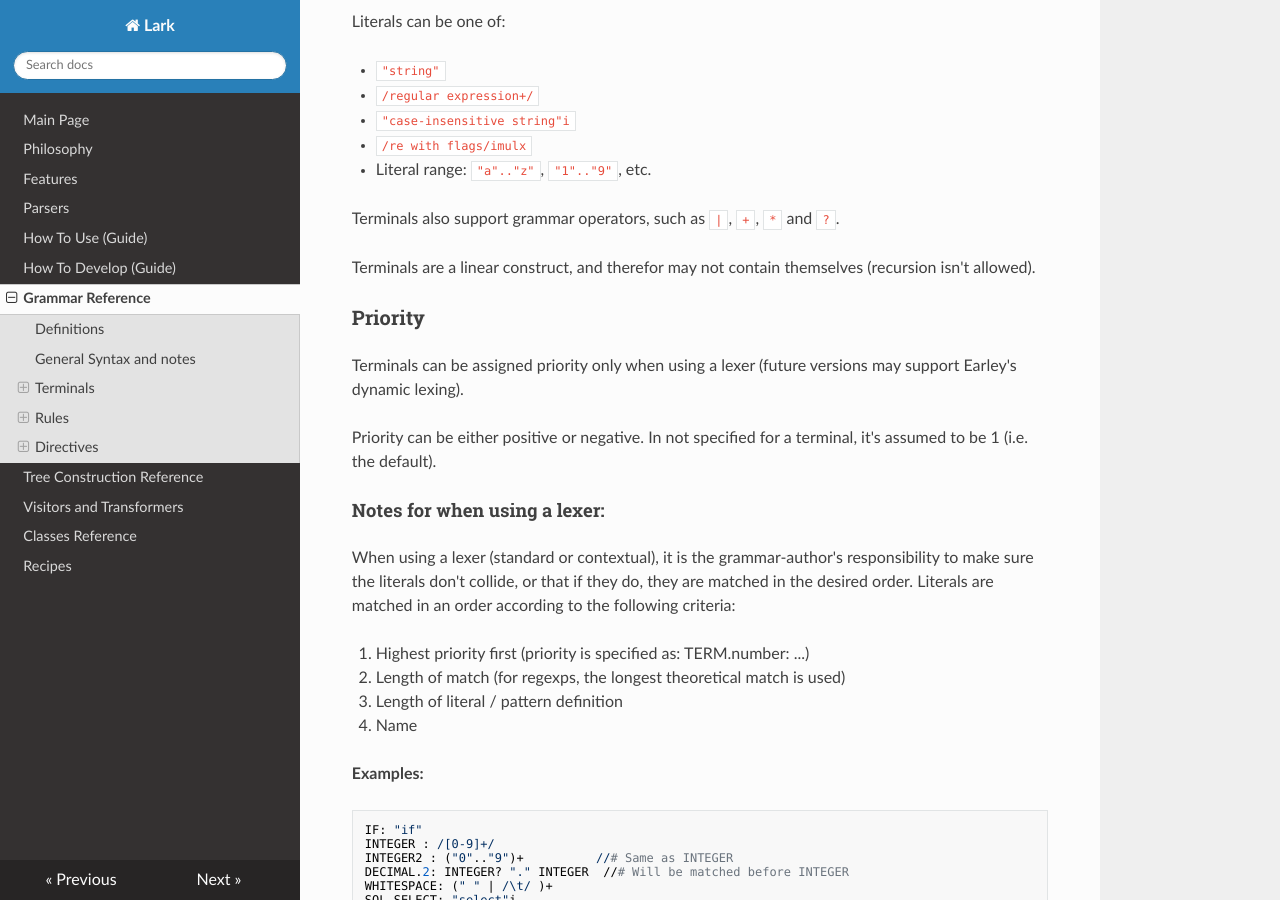
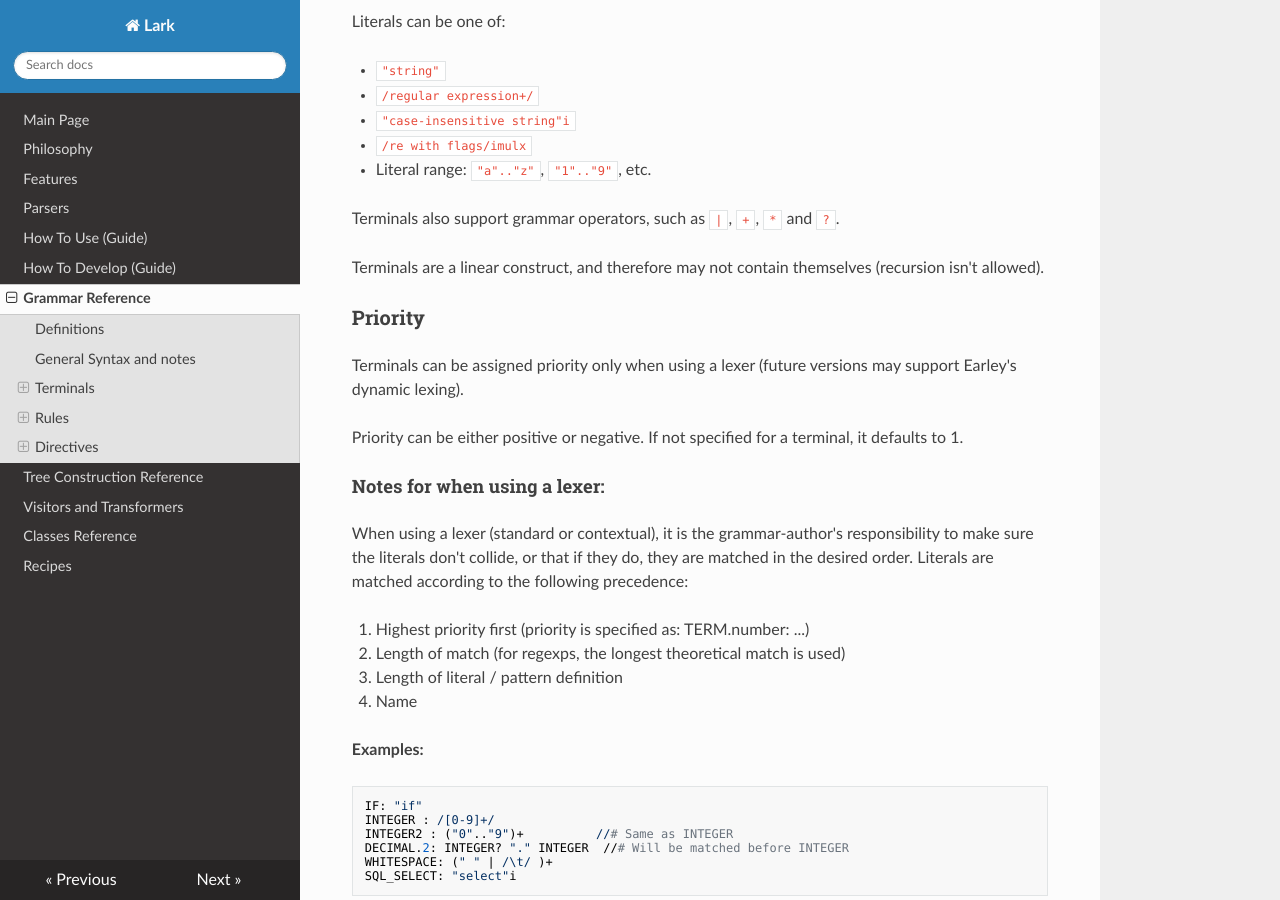
Before and after one commit to lark-parser/lark, an MkDocs documentation site: the page built from docs/grammar.md, in a window 1280 px wide and 900 px high, scrolled down 1775 px. Built offline with MkDocs 1.6.1, drawn with Linux system fonts in a browser that asks for light colours; nearby versions of some CDN libraries; old or Windows-style settings are respelled for this version of MkDocs.

Commit message:
grammar.md: fix typos, reduce some language

```diff
--- a/docs/grammar.md
+++ b/docs/grammar.md
@@ -10,7 +10,7 @@
 <a name="defs"></a>
 ## Definitions
 
-**A grammar** is a list of rules and terminals, that together define a language.
+A **grammar** is a list of rules and terminals, that together define a language.
 
 Terminals define the alphabet of the language, while rules define its structure.
 
@@ -81,17 +81,17 @@
 
 Terminals also support grammar operators, such as `|`, `+`, `*` and `?`.
 
-Terminals are a linear construct, and therefor may not contain themselves (recursion isn't allowed).
+Terminals are a linear construct, and therefore may not contain themselves (recursion isn't allowed).
 
 ### Priority
 
 Terminals can be assigned priority only when using a lexer (future versions may support Earley's dynamic lexing).
 
-Priority can be either positive or negative. In not specified for a terminal, it's assumed to be 1 (i.e. the default).
+Priority can be either positive or negative. If not specified for a terminal, it defaults to 1.
 
 #### Notes for when using a lexer:
 
-When using a lexer (standard or contextual), it is the grammar-author's responsibility to make sure the literals don't collide, or that if they do, they are matched in the desired order. Literals are matched in an order according to the following criteria:
+When using a lexer (standard or contextual), it is the grammar-author's responsibility to make sure the literals don't collide, or that if they do, they are matched in the desired order. Literals are matched according to the following precedence:
 
 1. Highest priority first (priority is specified as: TERM.number: ...)
 2. Length of match (for regexps, the longest theoretical match is used)
```
